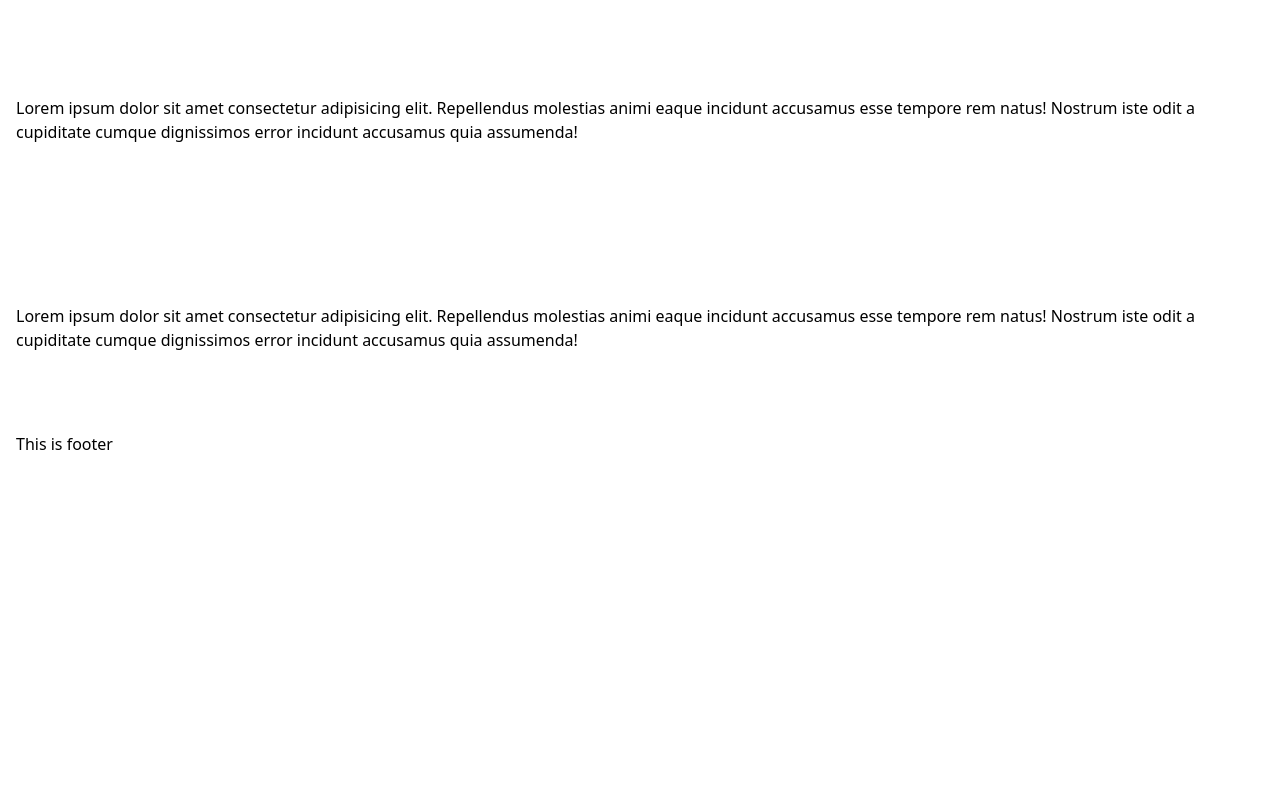
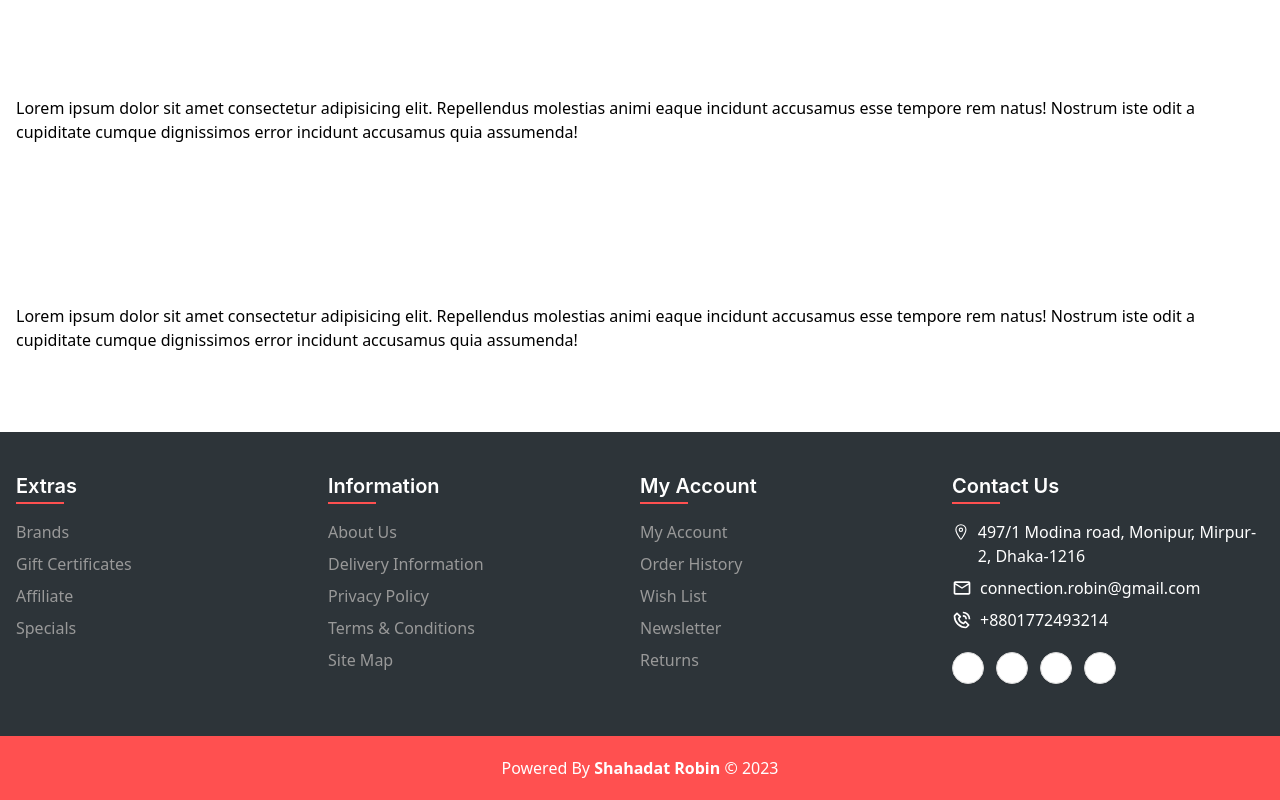
Before and after one commit to shahadat-robin/e-commerce-solution, a Next.js app: page / in a window 1280 px wide. Shown: the part 568-1368 px from the top of the page. Before the commit the page ends 1024 px from the top, so only its background shows below. Built offline with nearby package versions, Linux system fonts and the light colour scheme.

Commit message:
footer done

```diff
--- /dev/null
+++ b/src/layout/footer/data.ts
@@ -0,0 +1,46 @@
+export const quickLinks = [
+  {
+    title: "Extras",
+    links: [
+      { title: "Brands", href: "#" },
+      { title: "Gift Certificates", href: "#" },
+      { title: "Affiliate", href: "#" },
+      { title: "Specials", href: "#" },
+    ],
+  },
+  {
+    title: "Information",
+    links: [
+      { title: "About Us", href: "#" },
+      { title: "Delivery Information", href: "#" },
+      { title: "Privacy Policy", href: "#" },
+      { title: "Terms & Conditions", href: "#" },
+      { title: "Site Map", href: "#" },
+    ],
+  },
+  {
+    title: "My Account",
+    links: [
+      { title: "My Account", href: "#" },
+      { title: "Order History", href: "#" },
+      { title: "Wish List", href: "#" },
+      { title: "Newsletter", href: "#" },
+      { title: "Returns", href: "#" },
+    ],
+  },
+
+  {
+    title: "Contact Us",
+    contactInfo: {
+      location: "497/1 Modina road, Monipur, Mirpur-2, Dhaka-1216",
+      phone: "+8801772493214",
+      email: "connection.robin@gmail.com",
+    },
+  },
+];
+
+export const contactInfo = {
+  location: "497/1 Modina road, Monipur, Mirpur-2, Dhaka-1216",
+  phone: "+8801772493214",
+  email: "connection.robin@gmail.com",
+};
--- a/src/layout/footer/index.tsx
+++ b/src/layout/footer/index.tsx
@@ -1,7 +1,83 @@
+import { Button, Typography } from "antd";
+import Link from "next/link";
+import { BiPhoneCall } from "react-icons/bi";
+import { FaFacebook, FaInstagram, FaPinterest, FaYoutube } from "react-icons/fa";
+import { IoLocationOutline } from "react-icons/io5";
+import { MdOutlineMail } from "react-icons/md";
+import { quickLinks } from "./data";
+
 export default function Footer() {
   return (
-    <footer>
-      <div className="container">This is footer</div>
+    <footer className="bg-dark text-white">
+      <div className="container grid grid-cols-4 py-10">
+        {quickLinks.map((item, index) => (
+          <div className="space-y-5" key={index}>
+            <Typography.Title
+              level={4}
+              className="relative after:absolute after:-bottom-1 after:left-0 after:h-0.5 after:w-[3rem] after:bg-brand"
+            >
+              {item.title}
+            </Typography.Title>
+
+            <ul className="flex flex-col gap-2">
+              {item.links ? (
+                item.links.map(({ title, href }, key) => (
+                  <li key={key}>
+                    <Link href={href} className="hover-ellipse">
+                      {title}
+                    </Link>
+                  </li>
+                ))
+              ) : (
+                <>
+                  <li className="flex gap-2">
+                    <IoLocationOutline className="text-2xl" />
+                    <span>{item.contactInfo.location}</span>
+                  </li>
+                  <li className="flex gap-2 items-center">
+                    <MdOutlineMail className="text-xl" />
+                    <span>{item.contactInfo.email}</span>
+                  </li>
+                  <li className="flex gap-2 items-center">
+                    <BiPhoneCall className="text-xl" />
+                    <span>{item.contactInfo.phone}</span>
+                  </li>
+                  <li className="py-3 flex items-center gap-3">
+                    <Button
+                      shape="circle"
+                      className="flex items-center justify-center"
+                      icon={<FaFacebook className="text-xl" />}
+                    />
+                    <Button
+                      shape="circle"
+                      className="flex items-center justify-center"
+                      icon={<FaInstagram className="text-xl" />}
+                    />
+                    <Button
+                      shape="circle"
+                      className="flex items-center justify-center"
+                      icon={<FaPinterest className="text-xl" />}
+                    />
+                    <Button
+                      shape="circle"
+                      className="flex items-center justify-center"
+                      icon={<FaYoutube className="text-xl" />}
+                    />
+                  </li>
+                </>
+              )}
+            </ul>
+          </div>
+        ))}
+      </div>
+
+      <div className="py-5 bg-brand text-center">
+        Powered By{" "}
+        <Link href="https://shahadat-robin.vercel.app" target="_blank" className="font-semibold">
+          Shahadat Robin
+        </Link>{" "}
+        © 2023
+      </div>
     </footer>
   );
 }
--- a/src/layout/header/index.tsx
+++ b/src/layout/header/index.tsx
@@ -17,7 +17,7 @@ export default function Header() {
       <InfoBar />
       <header className="sticky top-0 bg-white">
         <div className="container py-4 flex items-center justify-between">
-          <Image src={"/brand-logo.svg"} alt="" fetchPriority="auto" width={200} height={100} />
+          <Image src={"/brand-logo.svg"} alt="" width={200} height={100} />
 
           <Input.Search
             placeholder="Search"
--- a/src/layout/header/nav-bar.tsx
+++ b/src/layout/header/nav-bar.tsx
@@ -56,7 +56,7 @@ export default function NavBar() {
         <Dropdown
           menu={{ items }}
           trigger={["click"]}
-          className="bg-brand cursor-pointer py-3 px-5 group"
+          className="bg-brand cursor-pointer py-3 px-10 group"
         >
           <Space className="uppercase tracking-widest">
             Categories
--- a/src/styles/globals.css
+++ b/src/styles/globals.css
@@ -2,12 +2,34 @@
 @tailwind components;
 @tailwind utilities;
 
+@layer base {
+  * {
+    margin: 0;
+    padding: 0;
+    box-sizing: border-box;
+  }
+}
+
 @layer components {
   .hover-underline {
-    @apply text-gray transition-all duration-500 hover:text-brand relative
+    @apply text-gray transition-all duration-500 relative
+    /* hover effects */
+    hover:text-brand
     /* initialize underline */
     after:absolute after:bottom-0 after:left-0 after:h-[1.5px] after:bg-brand after:w-0 after:transition-all after:duration-500
     /* get full width underline */
     hover:after:w-full;
   }
+
+  .hover-ellipse {
+    @apply text-gray transition-all duration-500 relative
+    /* initialize ellipse */
+    before:absolute before:left-0 before:top-1/2 before:h-1.5 before:w-1.5 before:bg-brand before:transform before:-translate-y-1/2 before:rounded-full before:opacity-0 before:transition-opacity before:duration-500
+    /* hover effects; */
+    hover:text-brand hover:pl-3 hover:before:opacity-100;
+  }
 }
+
+.ant-btn-icon {
+  line-height: 0;
+}
--- a/src/utils/theme.ts
+++ b/src/utils/theme.ts
@@ -4,6 +4,13 @@ const theme: ThemeConfig = {
   token: {
     colorPrimary: "#ff5050",
     borderRadius: 0,
+    colorText: "inherit",
+  },
+  components: {
+    Typography: {
+      titleMarginBottom: 0,
+      titleMarginTop: 0,
+    },
   },
 };
 
--- a/tailwind.config.ts
+++ b/tailwind.config.ts
@@ -25,6 +25,7 @@ module.exports = {
         },
         gray: {
           DEFAULT: "#999999",
+          secondary: "#cccccc",
         },
       },
     },
```
